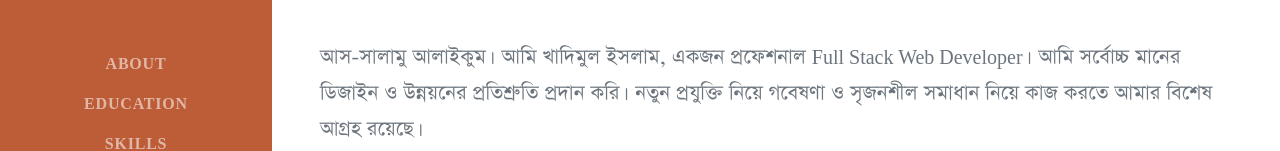
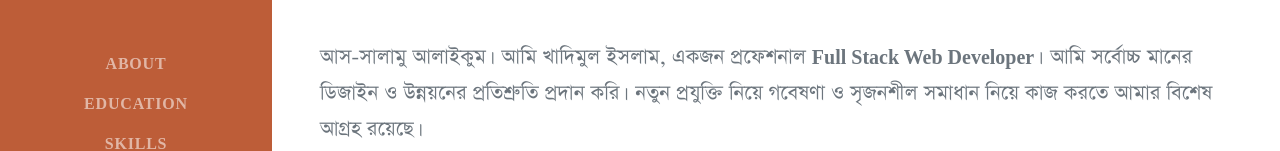
Before and after one commit to devkhadem/Portfolio, a plain HTML site: page index.html in a window 1280 px wide. Shown: the part 345-496 px from the top of the page. Drawn offline with nearby package versions, Linux system fonts and the light colour scheme; a web font is replaced by a local one.

Commit message:
Update index.html

```diff
--- a/index.html
+++ b/index.html
@@ -150,7 +150,7 @@ body {
                         Rajshahi, Bangladesh, (+880) 1726580454 ·
                         <a href="mailto:devkhadem@gmail.com">devkhadem@gmail.com</a>
                     </div>
-                    <p class="lead mb-5"; style="font-size: 24px;">আস-সালামু আলাইকুম।&nbsp; আমি খাদিমুল ইসলাম, একজন প্রফেশনাল <span style="font-size: 20px; font-family: 'Times New Roman'; src: url(fonts/times.ttf) format(truetype); "><b></b>Full Stack Web Developer</b></span>। &nbsp;আমি সর্বোচ্চ মানের ডিজাইন ও উন্নয়নের প্রতিশ্রুতি প্রদান করি।&nbsp;
+                    <p class="lead mb-5"; style="font-size: 24px;">আস-সালামু আলাইকুম।&nbsp; আমি খাদিমুল ইসলাম, একজন প্রফেশনাল <span style="font-size: 20px; font-family: 'Times New Roman'; src: url(fonts/times.ttf) format(truetype); "><b>Full Stack Web Developer</b></span>। &nbsp;আমি সর্বোচ্চ মানের ডিজাইন ও উন্নয়নের প্রতিশ্রুতি প্রদান করি।&nbsp;
                         নতুন প্রযুক্তি নিয়ে  গবেষণা ও সৃজনশীল সমাধান নিয়ে কাজ করতে আমার বিশেষ আগ্রহ রয়েছে।</p>
                     <div class="social-icons">
                         <a class="social-icon" href="https://www.linkedin.com/in/khademul-islam-71a988348/" target="_blank"><i class="fab fa-linkedin-in"></i></a>
```
